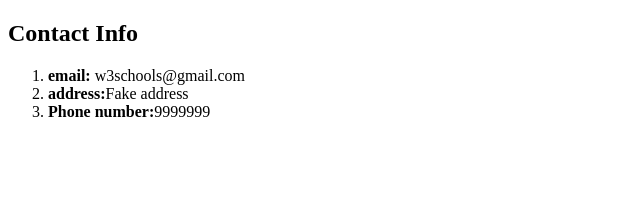
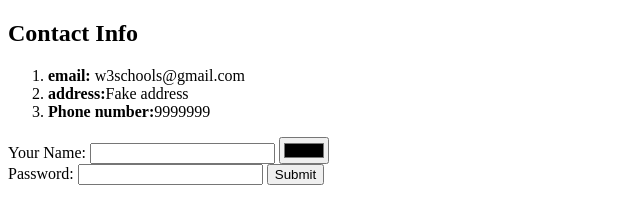
Before and after one commit to EBol95/Web-Development, a plain HTML site: page HTML-Personal Site/contact_me.html in a window 1280 px wide. Shown: the whole page, without its empty margins (0-640 px from the left). Drawn offline with Linux system fonts and the light colour scheme.

Commit message:
Form inputs

```diff
--- a/HTML-Personal Site/contact_me.html
+++ b/HTML-Personal Site/contact_me.html
@@ -11,6 +11,15 @@
       <li> <strong>address:</strong>Fake address </li>
       <li> <strong>Phone number:</strong>9999999 </li>
     </ol>
+    <form class="" action="index.html" method="post">
+      <label>Your Name:</label>
+      <input type="text" name="" value="">
+      <input type="color" name="" value=""> <br>
+      <label>Password:</label>
+      <input type="password" name="" value="">
+      <input type="submit">
+
+    </form>
 
   </body>
 </html>
```
Also changed, not shown: HTML_Inputs/inputs.html (added, +22 -0 lines). Lines whose indentation alone changed are shown as unchanged.
